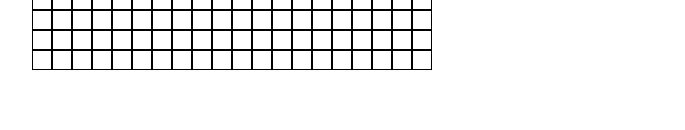
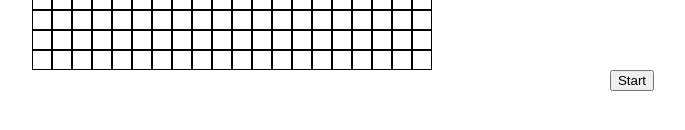
Before and after one commit to adames/conways-game, a React (Vite) app: page / in a window 1280 px wide. Shown: the part 370-500 px from the top of the page, without its empty margins (8-693 px from the left). Built offline with nearby package versions, Linux system fonts and the light colour scheme.

Commit message:
adding controls

```diff
--- a/src/App.jsx
+++ b/src/App.jsx
@@ -1,10 +1,12 @@
 import "./App.css";
 import Grid from "./components/Grid";
+import Controls from "./components/Controls";
 
 const App = () => {
   return (
     <div className="App">
       <Grid />
+      <Controls />
     </div>
   );
 };
--- /dev/null
+++ b/src/components/Controls.jsx
@@ -0,0 +1,15 @@
+import {useState} from 'react';
+
+const Controls = () => {
+    const [isRunning, setIsRunning] = useState(false);
+
+    return (
+        <div>
+            <button onClick={() => setIsRunning(runningState => !runningState)}>
+                {isRunning ? "Stop" : "Start"}
+            </button>
+        </div>
+    )
+}
+
+export default Controls;
--- a/src/components/Grid.jsx
+++ b/src/components/Grid.jsx
@@ -1,4 +1,4 @@
-import { useState } from "react";
+import { useState, useEffect } from "react";
 
 const Grid = () => {
   const row = 20;
@@ -11,6 +11,7 @@ const Grid = () => {
     return emptyGrid;
   };
   const [grid, setGrid] = useState(generateGrid);
+  const [isRunning] = useState(false);
 
   const handleClick = (event) => {
     const x = event.target.getAttribute("data-row");
@@ -22,11 +23,19 @@ const Grid = () => {
     });
   };
 
-  /*
-  1. Any live cell with 2-3 neighbors survives
-  2. Any dead cell with 3 neighbors becomes alive
-  3. All other cells die or stay dead
-*/
+  const updateGrid = (currentGrid) => {
+    console.log("updatedGrid");
+  };
+
+  useEffect(() => {
+    let intervalId;
+    if (isRunning) {
+      intervalId = setInterval(() => {
+        setGrid((currentGrid) => updateGrid(currentGrid));
+      }, 100);
+    }
+    return intervalId && clearInterval(intervalId);
+  });
 
   return (
     <div
```
